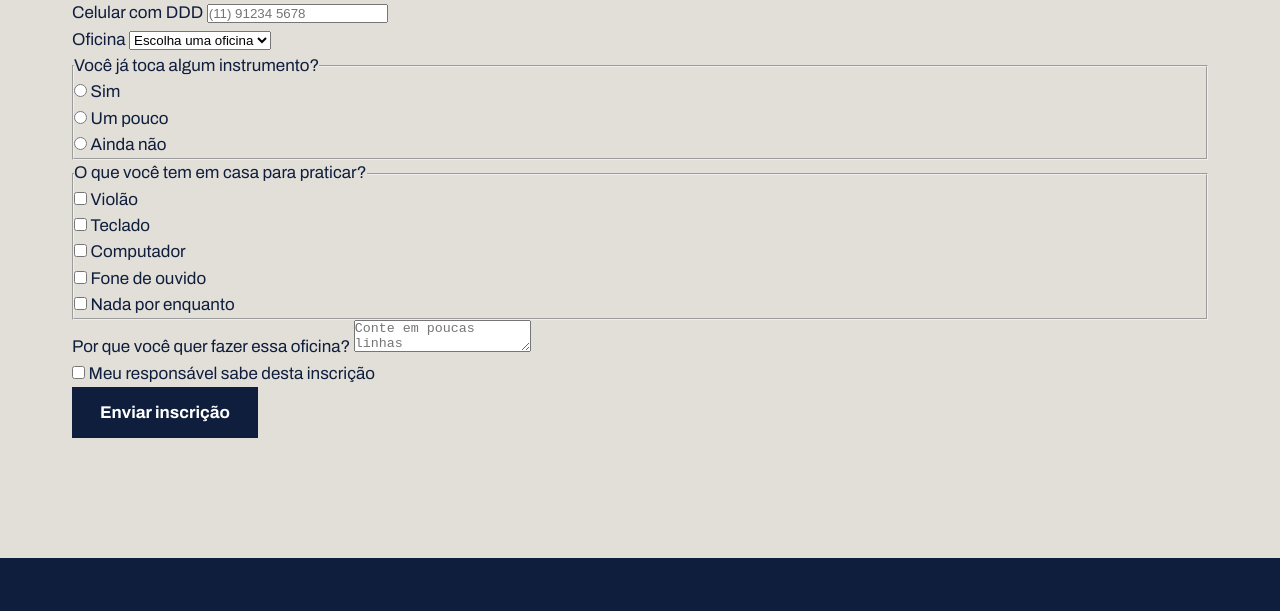
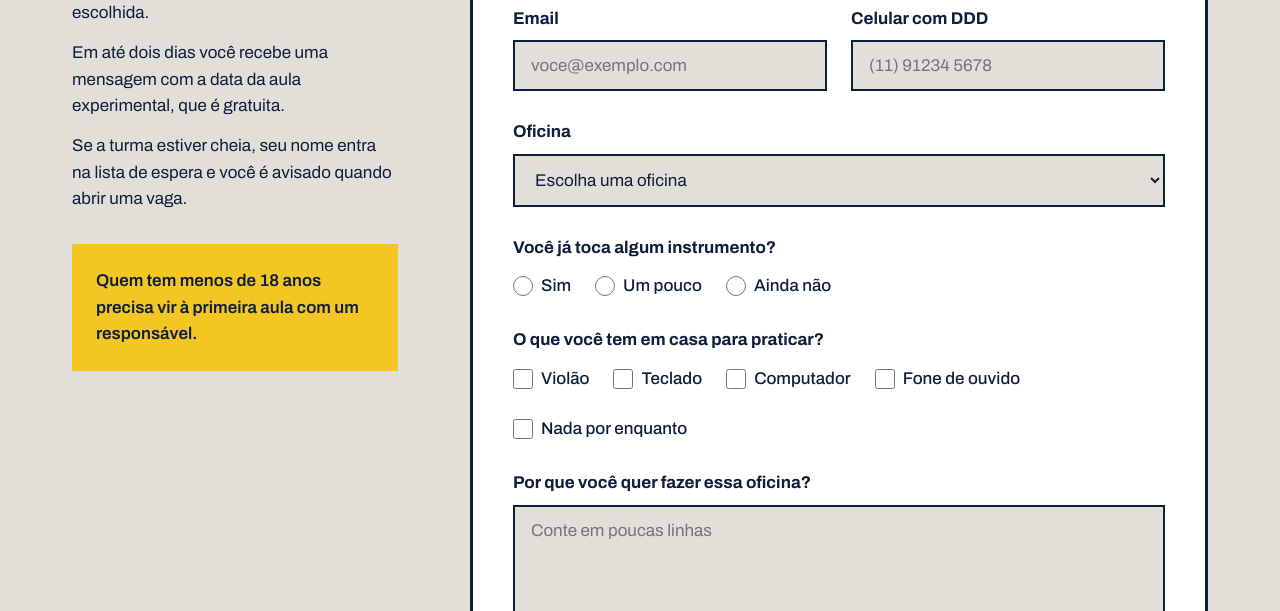
Before and after one commit to mariaeduardasantos-netizen/laje_sonora, a plain HTML site: page inscricao.html in a window 1280 px wide. Shown: the part 493-1104 px from the top of the page. Drawn offline with Linux system fonts and the light colour scheme; a web font is replaced by a local one.

Commit message:
Página de inscrição pronta

```diff
--- a/inscricao.css
+++ b/inscricao.css
@@ -1,3 +1,4 @@
+
 * {
     margin: 0;
     padding: 0;
@@ -234,6 +235,7 @@ h1, h2, h3 {
     margin-bottom: 12px;
 }
 
+/* Página de oficinas */
 
 .titulo-pagina {
     font-size: 160px;
@@ -322,6 +324,8 @@ h1, h2, h3 {
     font-weight: 700;
 }
 
+/* Página de inscrição */
+
 .inscricao {
     margin-top: 56px;
     display: flex;
@@ -344,13 +348,13 @@ h1, h2, h3 {
 .explicacao .aviso {
     margin-top: 32px;
     padding: 24px;
-    background-color: fita;
+    background-color: var(--fita);
     font-weight: 600;
 }
 
 .formulario {
-    background-color: branco;
-    border: 3px solid tinta;
+    background-color: var(--branco);
+    border: 3px solid var(--tinta);
     padding: 40px;
     flex: 2;
     display: flex;
@@ -385,3 +389,51 @@ h1, h2, h3 {
     align-items: center;
     gap: 8px;
 }
+
+.formulario label,
+.formulario legend {
+    font-weight: 700;
+}
+
+.formulario fieldset {
+    border: none;
+}
+
+.formulario input[type="text"],
+.formulario input[type="email"],
+.formulario input[type="tel"],
+.formulario input[type="date"],
+.formulario select,
+.formulario textarea {
+    width: 100%;
+    padding: 14px 16px;
+    border: 2px solid var(--tinta);
+    background-color: var(--concreto);
+    font-family: var(--fonte-texto);
+    font-size: 17px;
+    color: var(--tinta);
+}
+
+.formulario input:focus,
+.formulario select:focus,
+.formulario textarea:focus {
+    outline: 3px solid var(--caixa-dagua);
+    outline-offset: 2px;
+    background-color: var(--branco);
+}
+
+.formulario textarea {
+    height: 140px;
+    resize: vertical;
+}
+
+.formulario .opcao label {
+    font-weight: 500;
+}
+
+.formulario input[type="radio"],
+.formulario input[type="checkbox"] {
+    width: 20px;
+    height: 20px;
+    accent-color: var(--caixa-dagua);
+}
--- a/inscricao.html
+++ b/inscricao.html
@@ -6,7 +6,7 @@
     <meta name="viewport" content="width=device-width, initial-scale=1.0">
 
     <link rel="stylesheet" href="./index.css">
-    <link rel="stylesheet" href="./oficinas.css">
+    <link rel="stylesheet" href="./inscricao.css">
 
     <link rel="preconnect" href="https://fonts.googleapis.com">
     <link rel="preconnect" href="https://fonts.gstatic.com" crossorigin>
```
